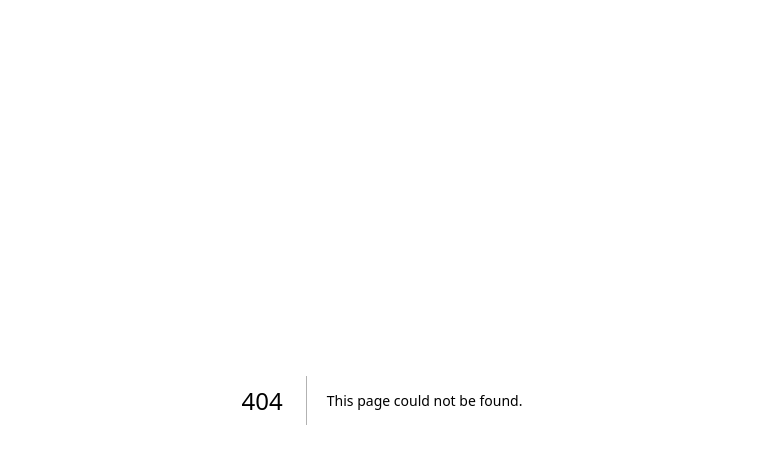
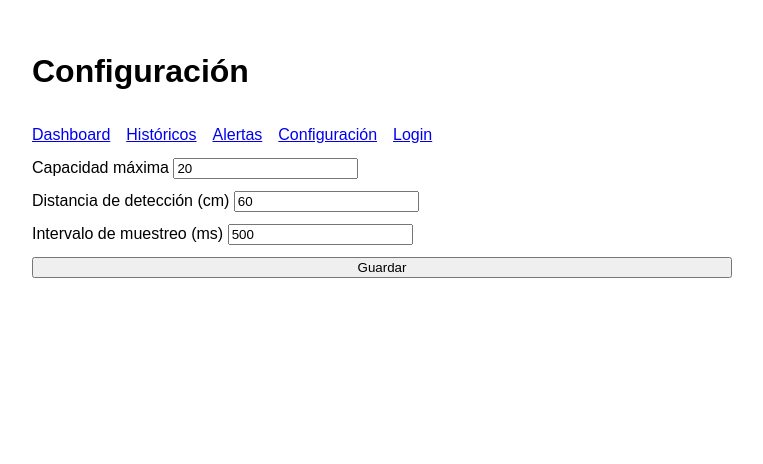
Before and after one commit to crisito27/control-aforo-iot, a Next.js app in the folder web/: page /configuration in a window 1280 px wide. Before the commit this address had no page. Shown: the top 464 px of the page, without its empty margins (258-1021 px from the left). Built offline with nearby package versions, Linux system fonts and the light colour scheme.

Commit message:
feat: implementar web/app/configuration/page.js

```diff
--- /dev/null
+++ b/web/app/configuration/page.js
@@ -0,0 +1,31 @@
+"use client";
+import { useState } from "react";
+import Nav from "@/components/Nav";
+
+export default function Configuration() {
+  const [capacity,setCapacity]=useState(20);
+  const [distance,setDistance]=useState(60);
+  const [interval,setInterval]=useState(500);
+  const [message,setMessage]=useState("");
+
+  async function save(e){
+    e.preventDefault();
+    const secret=prompt("Ingresa ADMIN_API_SECRET");
+    const r=await fetch("/api/config",{method:"PUT",headers:{"Content-Type":"application/json","x-admin-secret":secret||""},
+      body:JSON.stringify({capacity,detectionDistance:distance,sampleIntervalMs:interval})});
+    setMessage(r.ok?"Configuración guardada":"No fue posible guardar");
+  }
+
+  return (
+    <main style={{fontFamily:"Arial",maxWidth:700,margin:"0 auto",padding:24}}>
+      <h1>Configuración</h1><Nav />
+      <form onSubmit={save} style={{display:"grid",gap:12}}>
+        <label>Capacidad máxima <input type="number" value={capacity} onChange={e=>setCapacity(Number(e.target.value))}/></label>
+        <label>Distancia de detección (cm) <input type="number" value={distance} onChange={e=>setDistance(Number(e.target.value))}/></label>
+        <label>Intervalo de muestreo (ms) <input type="number" value={interval} onChange={e=>setInterval(Number(e.target.value))}/></label>
+        <button type="submit">Guardar</button>
+        <p>{message}</p>
+      </form>
+    </main>
+  );
+}
```
